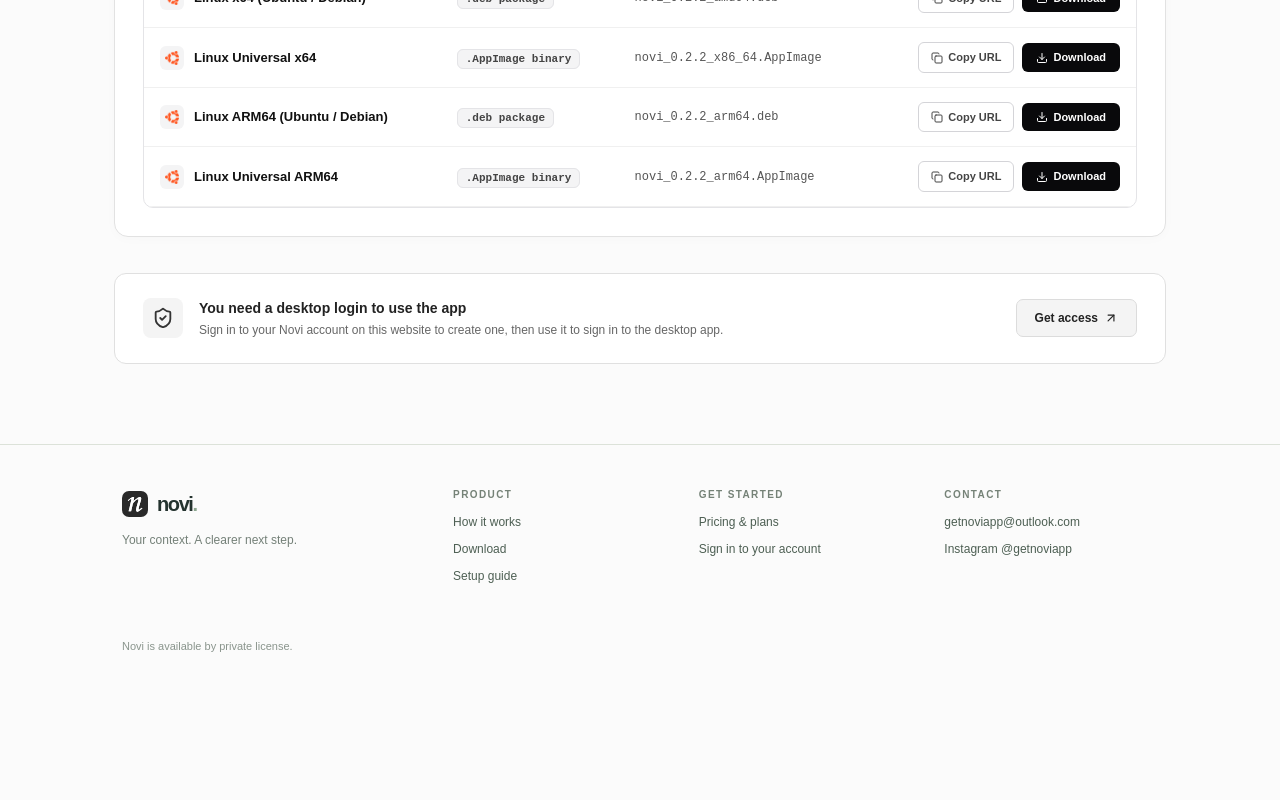
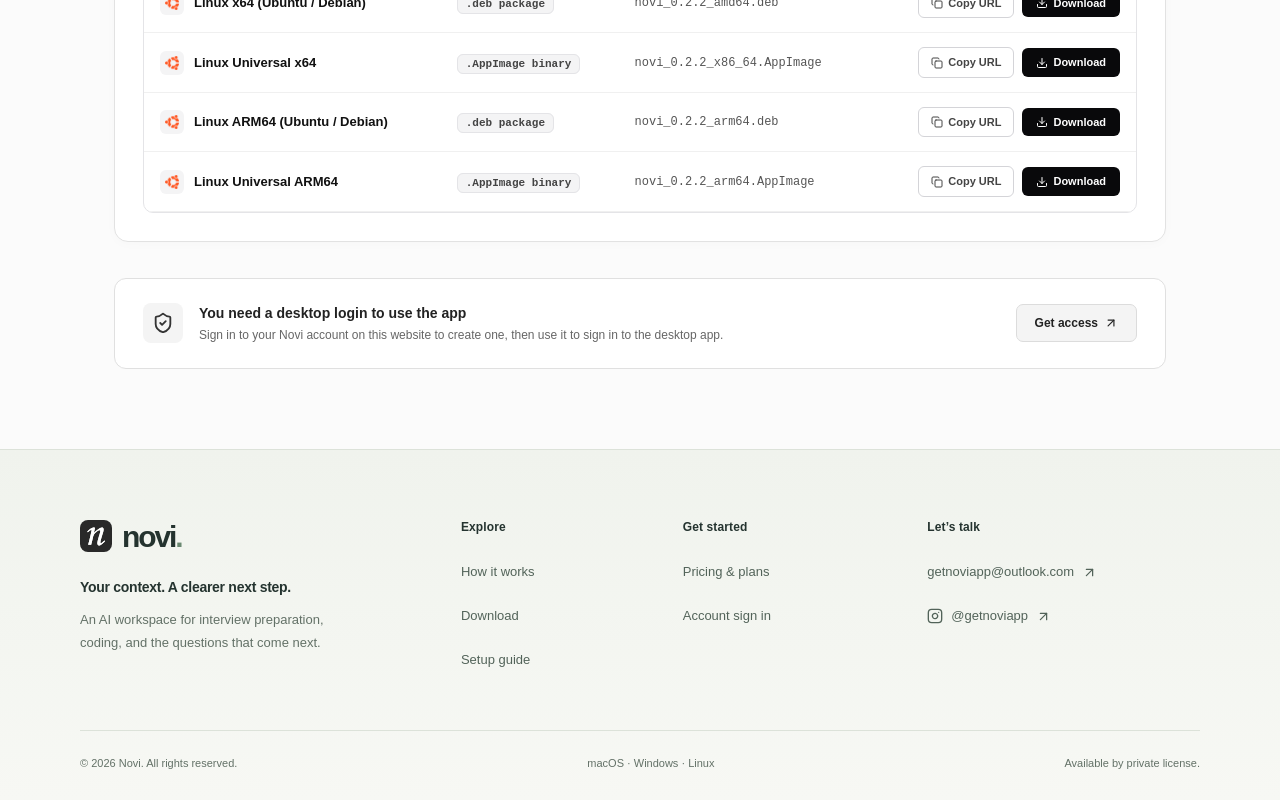
Before and after one commit to axjh03/Novi, a Next.js app in the folder webapp/: page /download in a window 1280 px wide. Shown: the part 1257-2057 px from the top of the page. Before the commit the page ends 1939 px from the top, so only its background shows below. Built offline with nearby package versions, Linux system fonts and the light colour scheme; no server answers.

Commit message:
fronenrdfSfadfssdfgadfg

```diff
--- a/webapp/src/components/PublicNavbar.tsx
+++ b/webapp/src/components/PublicNavbar.tsx
@@ -22,16 +22,8 @@ export default function PublicNavbar({ active, onSignIn }: PublicNavbarProps) {
   );
 
   return (
-    <header style={{
-      width: '100%',
-      background: 'rgba(255, 255, 255, 0.98)',
-      backdropFilter: 'blur(10px)',
-      borderBottom: '1px solid #eaeaea',
-      position: 'sticky',
-      top: 0,
-      zIndex: 100,
-    }}>
-      <nav className="public-nav" aria-label="Main" style={{ width: '100%', boxSizing: 'border-box' }}>
+    <header className="public-nav-shell">
+      <nav className="public-nav" aria-label="Main">
         <Link href="/" className="brand" onClick={closeMenu} style={{ textDecoration: 'none', color: 'inherit' }}>
           <img
             src="/logo.svg"
@@ -71,18 +63,8 @@ export default function PublicNavbar({ active, onSignIn }: PublicNavbarProps) {
           className="mobile-menu-toggle"
           aria-label={menuOpen ? 'Close navigation menu' : 'Open navigation menu'}
           aria-expanded={menuOpen}
+          aria-controls={menuOpen ? 'public-mobile-menu' : undefined}
           onClick={() => setMenuOpen(!menuOpen)}
-          style={{
-            background: 'none',
-            border: '1px solid #e2e2e2',
-            borderRadius: 7,
-            padding: 8,
-            cursor: 'pointer',
-            color: '#111',
-            display: 'none', // controlled via CSS media query
-            alignItems: 'center',
-            justifyContent: 'center',
-          }}
         >
           {menuOpen ? <X size={20} /> : <Menu size={20} />}
         </button>
@@ -91,16 +73,8 @@ export default function PublicNavbar({ active, onSignIn }: PublicNavbarProps) {
       {/* Mobile Drawer Navigation Menu */}
       {menuOpen && (
         <div
+          id="public-mobile-menu"
           className="mobile-nav-drawer"
-          style={{
-            borderTop: '1px solid #eaeaea',
-            background: '#ffffff',
-            padding: '16px 20px 24px',
-            display: 'flex',
-            flexDirection: 'column',
-            gap: 12,
-            boxShadow: '0 12px 24px rgba(0,0,0,0.06)',
-          }}
         >
           {SITE_LINKS.map(link => (
             <Link
--- a/webapp/src/components/SiteFooter.module.css
+++ b/webapp/src/components/SiteFooter.module.css
@@ -1,10 +1,68 @@
-.footer{border-top:1px solid #dce2d9;color:#24332f;font-family:Arial,Helvetica,sans-serif}
-.inner{display:grid;grid-template-columns:1.4fr repeat(3,1fr);gap:32px;max-width:1100px;margin:0 auto;padding:44px 32px 28px}
-.brand{display:flex;align-items:center;gap:9px;font-size:20px;font-weight:700;letter-spacing:-.07em}
-.dot{color:#8da790}
-.tagline{margin:12px 0 0;color:#748078;font-size:12px;line-height:1.6;max-width:240px}
-.column h2{margin:0 0 12px;color:#758277;font-size:10px;font-weight:700;letter-spacing:.14em}
-.column a{display:block;margin:0 0 9px;color:#4d5f53;font-size:12px;text-decoration:none}
-.column a:hover{color:#1c3029;text-decoration:underline;text-underline-offset:3px}
-.bottom{max-width:1100px;margin:0 auto;padding:16px 32px 28px;color:#8a958d;font-size:11px}
-@media(max-width:760px){.inner{grid-template-columns:1fr 1fr;padding:36px 22px 20px}.brandColumn{grid-column:1/-1}.bottom{padding:12px 22px 24px}}
+.footer {
+  border-top: 1px solid #dce2d9;
+  background: linear-gradient(180deg, #f0f3ed, #f7f8f4);
+  color: #24332f;
+  font-family: Arial, Helvetica, sans-serif;
+}
+.inner {
+  display: grid;
+  grid-template-columns: 1.5fr .8fr .9fr 1.2fr;
+  gap: 40px;
+  max-width: 1184px;
+  margin: 0 auto;
+  padding: 64px 32px 48px;
+}
+.inner > * { min-width: 0; }
+.brand {
+  display: inline-flex;
+  align-items: center;
+  gap: 10px;
+  color: inherit;
+  font-size: 30px;
+  font-weight: 700;
+  letter-spacing: -.07em;
+  text-decoration: none;
+}
+.dot { color: #6b8972; }
+.tagline { margin: 18px 0 0; font-size: 14px; font-weight: 600; letter-spacing: -.02em; }
+.description { max-width: 280px; margin: 10px 0 0; color: #637167; font-size: 13px; line-height: 1.8; }
+.column h2 { margin: 6px 0 16px; color: #24332f; font-size: 12px; font-weight: 600; letter-spacing: .01em; }
+.column a {
+  display: flex;
+  align-items: center;
+  gap: 8px;
+  width: fit-content;
+  max-width: 100%;
+  min-height: 44px;
+  padding: 8px 0;
+  color: #526359;
+  font-size: 13px;
+  text-decoration: none;
+  overflow-wrap: anywhere;
+}
+.column a svg { flex-shrink: 0; }
+.column a:hover { color: #24332f; text-decoration: underline; text-underline-offset: 4px; }
+.footer a:focus-visible { outline: 2px solid #365b47; outline-offset: 5px; border-radius: 3px; }
+.bottom {
+  display: flex;
+  align-items: center;
+  justify-content: space-between;
+  flex-wrap: wrap;
+  gap: 12px 24px;
+  max-width: 1120px;
+  margin: 0 auto;
+  padding: 24px 0 28px;
+  border-top: 1px solid #dce2d9;
+  color: #637167;
+  font-size: 11px;
+}
+@media (max-width: 1184px) { .bottom { margin: 0 32px; } }
+@media (max-width: 960px) {
+  .inner { grid-template-columns: 1fr 1fr; gap: 32px 40px; padding-top: 48px; }
+}
+@media (max-width: 560px) {
+  .inner { gap: 28px 20px; padding: 36px 24px 28px; }
+  .brandColumn, .column:last-child { grid-column: 1 / -1; }
+  .column h2 { margin-bottom: 8px; }
+  .bottom { align-items: flex-start; flex-direction: column; gap: 8px; margin: 0 24px; padding: 20px 0 24px; }
+}
--- a/webapp/src/components/SiteFooter.tsx
+++ b/webapp/src/components/SiteFooter.tsx
@@ -1,5 +1,6 @@
 import Image from 'next/image';
 import Link from 'next/link';
+import { ArrowUpRight, Instagram } from 'lucide-react';
 import { CONTACT_EMAIL, INSTAGRAM_URL, SITE_LINKS } from '@/lib/site';
 import styles from './SiteFooter.module.css';
 
@@ -9,28 +10,33 @@ export default function SiteFooter({ onSignIn }: { onSignIn?: () => void }) {
     <footer className={styles.footer}>
       <div className={styles.inner}>
         <div className={styles.brandColumn}>
-          <Link href="/" className={styles.brand} style={{ color: 'inherit', textDecoration: 'none' }}>
-            <Image src="/logo.svg" width={26} height={26} alt="" style={{ borderRadius: 7 }} />
+          <Link href="/" className={styles.brand}>
+            <Image src="/logo.svg" width={32} height={32} alt="" style={{ borderRadius: 8 }} />
             <span>novi<span className={styles.dot}>.</span></span>
           </Link>
           <p className={styles.tagline}>Your context. A clearer next step.</p>
+          <p className={styles.description}>An AI workspace for interview preparation, coding, and the questions that come next.</p>
         </div>
         <nav className={styles.column} aria-label="Product">
-          <h2>PRODUCT</h2>
+          <h2>Explore</h2>
           {SITE_LINKS.map(link => <Link key={link.id} href={link.href}>{link.label}</Link>)}
         </nav>
         <nav className={styles.column} aria-label="Get started">
-          <h2>GET STARTED</h2>
+          <h2>Get started</h2>
           <Link href="/get-access">Pricing & plans</Link>
-          {onSignIn ? <Link href="/#signin" onClick={event => { event.preventDefault(); onSignIn(); }}>Sign in to your account</Link> : <Link href="/#signin">Sign in to your account</Link>}
+          {onSignIn ? <Link href="/#signin" onClick={event => { event.preventDefault(); onSignIn(); }}>Account sign in</Link> : <Link href="/#signin">Account sign in</Link>}
         </nav>
         <div className={styles.column}>
-          <h2>CONTACT</h2>
-          <a href={`mailto:${CONTACT_EMAIL}`}>{CONTACT_EMAIL}</a>
-          <a href={INSTAGRAM_URL} target="_blank" rel="noreferrer">Instagram @getnoviapp</a>
+          <h2>Let’s talk</h2>
+          <a href={`mailto:${CONTACT_EMAIL}`}><span>{CONTACT_EMAIL}</span><ArrowUpRight size={15} aria-hidden="true" /></a>
+          <a href={INSTAGRAM_URL} target="_blank" rel="noreferrer"><Instagram size={16} aria-hidden="true" /><span>@getnoviapp</span><ArrowUpRight size={15} aria-hidden="true" /></a>
         </div>
       </div>
-      <p className={styles.bottom}>Novi is available by private license.</p>
+      <div className={styles.bottom}>
+        <p>© {new Date().getFullYear()} Novi. All rights reserved.</p>
+        <p>macOS · Windows · Linux</p>
+        <p>Available by private license.</p>
+      </div>
     </footer>
   );
 }
```
Also changed, not shown: webapp/src/app/globals.css.
